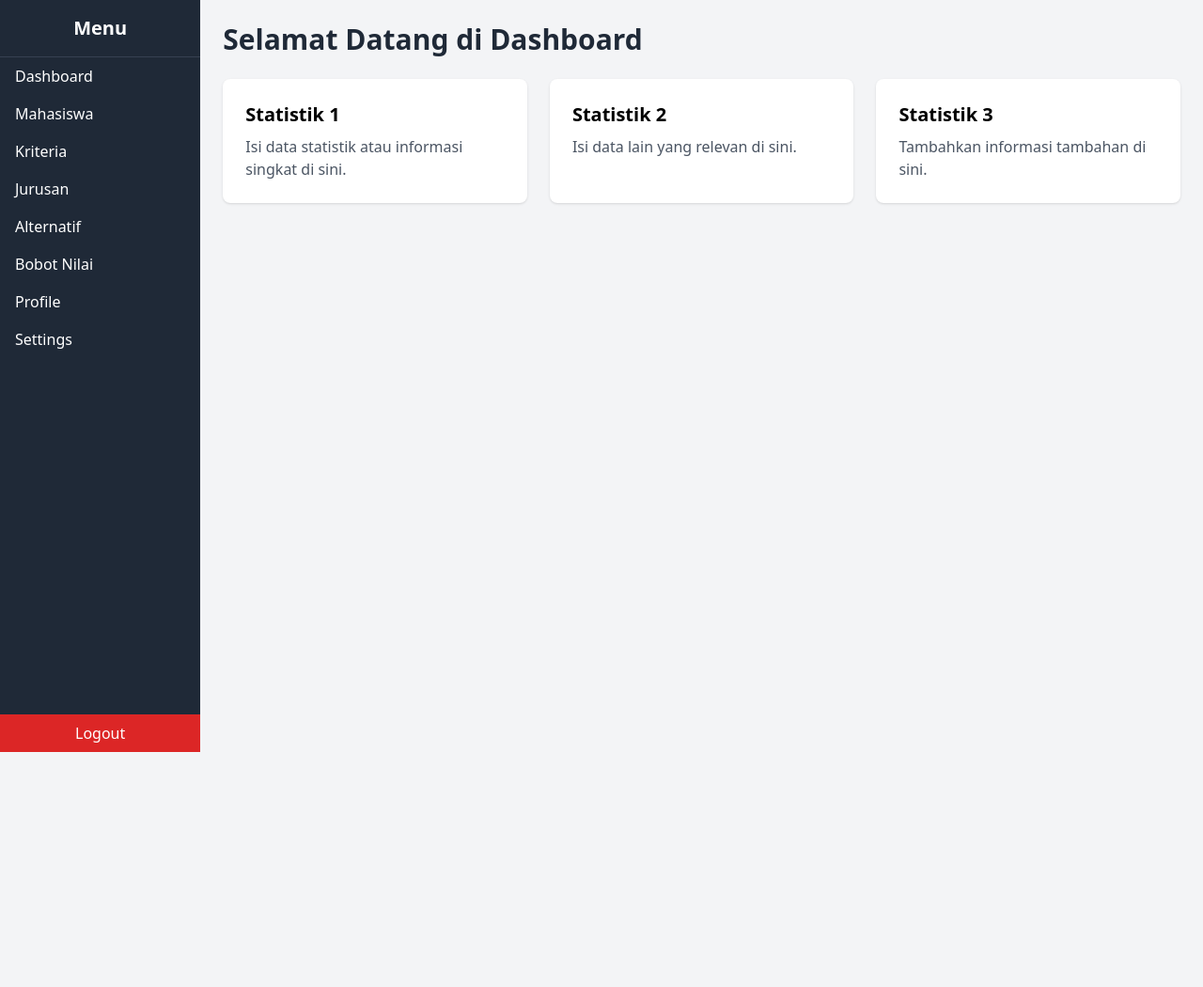
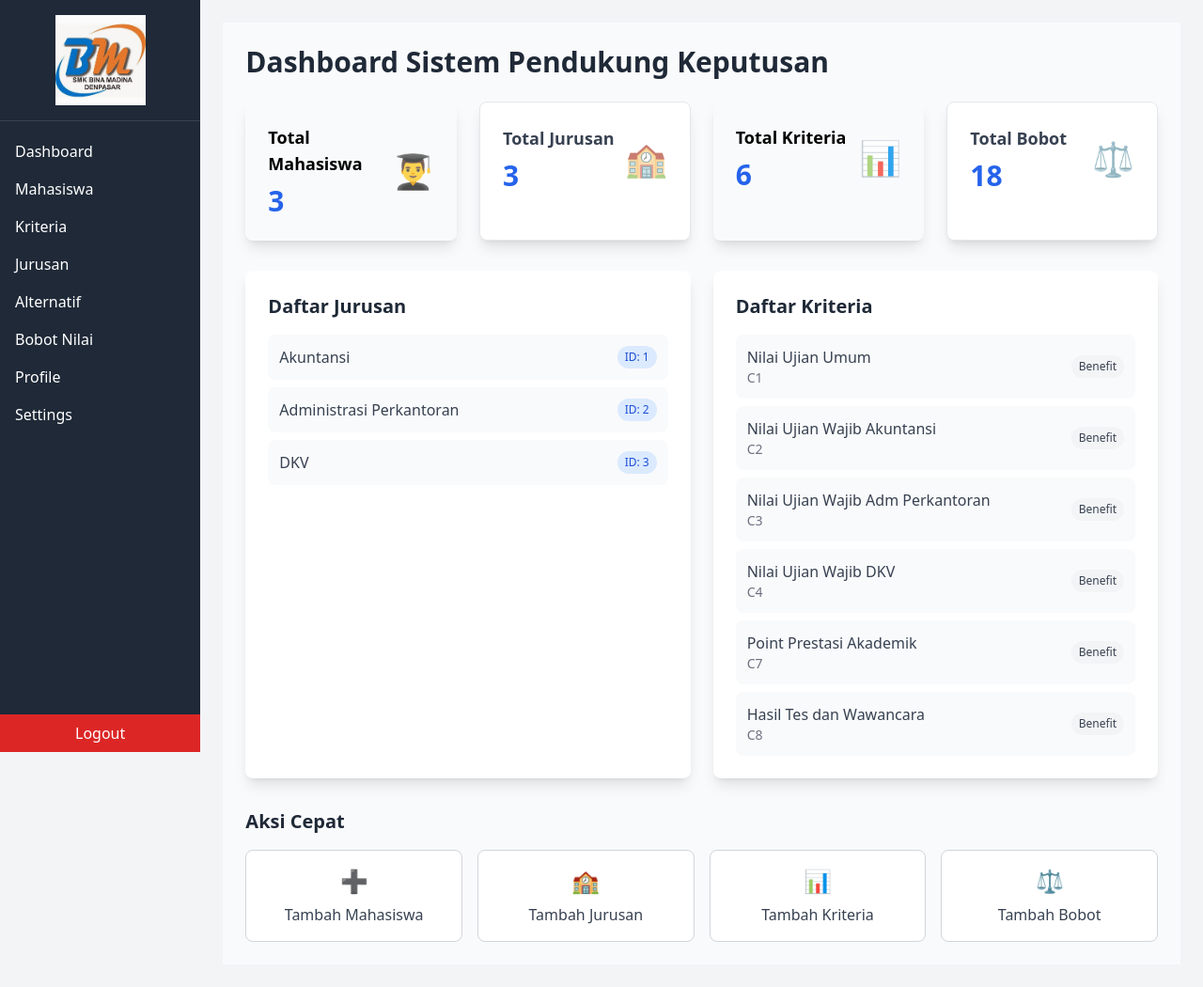
Before and after one commit to Nyomanpass/spkjurusan, a CodeIgniter app: page /spkjurusan/home in a window 1280 px wide. Shown: the whole page at 94% size. Before the commit the page ends 800 px from the top, so only its background shows below. Run offline with CodeIgniter, Linux system fonts and the light colour scheme; a user stored in the database is signed in; data comes from the database, SQL or seed files in the repository; some libraries are stand-ins or nearby versions.

Commit message:
perbaiki dashboard

```diff
--- a/application/controllers/Home.php
+++ b/application/controllers/Home.php
@@ -1,33 +1,53 @@
 <?php
-defined('BASEPATH') OR exit('No direct script access allowed');
+defined('BASEPATH') or exit('No direct script access allowed');
 
-class Home extends CI_Controller {
+class Home extends CI_Controller
+{
 
-    public function __construct(){
+    public function __construct()
+    {
         parent::__construct();
         $this->load->library('session');
         $this->load->helper('url');
 
+        $this->load->model('Mahasiswa_model');
+        $this->load->model('Jurusan_model');
+        $this->load->model('Kriteria_model');
+        $this->load->model('Bobot_model');
+
         // cek login
-        if(!$this->session->userdata('id_user')){
+        if (!$this->session->userdata('id_user')) {
             redirect('login');
         }
     }
 
-    public function index(){
+    public function index()
+    {
         $data['title'] = 'Dashboard';
+
+        // Statistik Utama
+        $data['total_mahasiswa'] = $this->Mahasiswa_model->count_all();
+        $data['total_jurusan'] = $this->Jurusan_model->count_all();
+        $data['total_kriteria'] = $this->Kriteria_model->count_all();
+        $data['total_bobot'] = $this->Bobot_model->count_all();
+
+        // Data untuk grafik atau informasi tambahan
+        $data['jurusan_list'] = $this->Jurusan_model->get_all();
+        $data['kriteria_list'] = $this->Kriteria_model->get_all();
+
+        // Statistik tambahan
+        $data['user_info'] = $this->session->userdata();
+
         $this->load->view('templates/header_dashboard', $data);
         $this->load->view('home', $data);
         $this->load->view('templates/footer_dashboard', $data);
     }
 
-    public function profile(){  // Profile
+    public function profile()
+    {  // Profile
         $data['title'] = 'Profile';
         $this->load->view('templates/header_dashboard', $data);
         $this->load->view('profile', $data);
         $this->load->view('templates/footer_dashboard', $data);
     }
-
-
-
 }
--- a/application/models/Bobot_model.php
+++ b/application/models/Bobot_model.php
@@ -46,4 +46,9 @@ class Bobot_model extends CI_Model
     {
         return $this->db->delete('bobot_jurusan', ['id_bobot' => $id]);
     }
+
+    public function count_all()
+    {
+        return $this->db->count_all('bobot_jurusan');
+    }
 }
--- a/application/models/Jurusan_model.php
+++ b/application/models/Jurusan_model.php
@@ -29,4 +29,9 @@ class Jurusan_model extends CI_Model
     {
         return $this->db->delete('jurusan', ['id_jurusan' => $id]);
     }
+
+    public function count_all()
+    {
+        return $this->db->count_all('jurusan');
+    }
 }
--- a/application/models/Kriteria_model.php
+++ b/application/models/Kriteria_model.php
@@ -26,4 +26,9 @@ class Kriteria_model extends CI_Model
     {
         return $this->db->delete('kriteria', ['id_kriteria' => $id]);
     }
+
+    public function count_all()
+    {
+        return $this->db->count_all('kriteria');
+    }
 }
--- a/application/models/Mahasiswa_model.php
+++ b/application/models/Mahasiswa_model.php
@@ -26,4 +26,9 @@ class Mahasiswa_model extends CI_Model
     {
         return $this->db->delete('mahasiswa', ['id_mahasiswa' => $id]);
     }
+
+    public function count_all()
+    {
+        return $this->db->count_all('mahasiswa');
+    }
 }
--- a/application/views/home.php
+++ b/application/views/home.php
@@ -1,16 +1,121 @@
-<h1 class="text-3xl font-bold mb-6 text-gray-800">Selamat Datang di Dashboard</h1>
+<div class="p-6 min-h-screen bg-gray-50">
+  <h1 class="text-3xl font-bold mb-6 text-gray-800">Dashboard Sistem Pendukung Keputusan</h1>
 
-<div class="grid grid-cols-1 md:grid-cols-3 gap-6">
-  <div class="bg-white shadow rounded-lg p-6">
-    <h2 class="text-xl font-semibold mb-2">Statistik 1</h2>
-    <p class="text-gray-600">Isi data statistik atau informasi singkat di sini.</p>
+  <!-- Statistik Cards -->
+  <div class="grid grid-cols-1 md:grid-cols-4 gap-6 mb-8">
+    <div class="shadow-lg rounded-lg p-6">
+      <div class="flex items-center">
+        <div class="flex-1">
+          <h2 class="text-lg font-semibold mb-2">Total Mahasiswa</h2>
+          <p class="text-3xl font-bold text-blue-600"><?= isset($total_mahasiswa) ? $total_mahasiswa : 0 ?></p>
+        </div>
+        <div class="text-4xl opacity-80">
+          👨‍🎓
+        </div>
+      </div>
+    </div>
+
+    <div class="bg-white border border-gray-200 shadow-lg rounded-lg p-6">
+      <div class="flex items-center">
+        <div class="flex-1">
+          <h2 class="text-lg font-semibold mb-2 text-gray-700">Total Jurusan</h2>
+          <p class="text-3xl font-bold text-blue-600"><?= isset($total_jurusan) ? $total_jurusan : 0 ?></p>
+        </div>
+        <div class="text-4xl opacity-60 text-gray-500">
+          🏫
+        </div>
+      </div>
+    </div>
+
+    <div class="shadow-lg rounded-lg p-6">
+      <div class="flex items-center">
+        <div class="flex-1">
+          <h2 class="text-lg font-semibold mb-2">Total Kriteria</h2>
+          <p class="text-3xl font-bold text-blue-600"><?= isset($total_kriteria) ? $total_kriteria : 0 ?></p>
+        </div>
+        <div class="text-4xl opacity-80">
+          📊
+        </div>
+      </div>
+    </div>
+
+    <div class="bg-white border border-gray-200 shadow-lg rounded-lg p-6">
+      <div class="flex items-center">
+        <div class="flex-1">
+          <h2 class="text-lg font-semibold mb-2 text-gray-700">Total Bobot</h2>
+          <p class="text-3xl font-bold text-blue-600"><?= isset($total_bobot) ? $total_bobot : 0 ?></p>
+        </div>
+        <div class="text-4xl opacity-60 text-gray-500">
+          ⚖️
+        </div>
+      </div>
+    </div>
   </div>
-  <div class="bg-white shadow rounded-lg p-6">
-    <h2 class="text-xl font-semibold mb-2">Statistik 2</h2>
-    <p class="text-gray-600">Isi data lain yang relevan di sini.</p>
+
+  <!-- Informasi Detail -->
+  <div class="grid grid-cols-1 lg:grid-cols-2 gap-6">
+    <!-- Daftar Jurusan -->
+    <div class="bg-white shadow-lg rounded-lg p-6">
+      <h3 class="text-xl font-semibold mb-4 text-gray-800">Daftar Jurusan</h3>
+      <?php if (isset($jurusan_list) && !empty($jurusan_list)): ?>
+        <div class="space-y-2">
+          <?php foreach ($jurusan_list as $index => $jurusan): ?>
+            <div class="flex items-center justify-between p-3 bg-gray-50 rounded-lg">
+              <span class="font-medium text-gray-700"><?= htmlspecialchars($jurusan->nama) ?></span>
+              <span class="bg-blue-100 text-blue-700 text-xs px-2 py-1 rounded-full">
+                ID: <?= $jurusan->id_jurusan ?>
+              </span>
+            </div>
+          <?php endforeach; ?>
+        </div>
+      <?php else: ?>
+        <p class="text-gray-500 text-center py-4">Belum ada data jurusan.</p>
+      <?php endif; ?>
+    </div>
+
+    <!-- Daftar Kriteria -->
+    <div class="bg-white shadow-lg rounded-lg p-6">
+      <h3 class="text-xl font-semibold mb-4 text-gray-800">Daftar Kriteria</h3>
+      <?php if (isset($kriteria_list) && !empty($kriteria_list)): ?>
+        <div class="space-y-2">
+          <?php foreach ($kriteria_list as $index => $kriteria): ?>
+            <div class="flex items-center justify-between p-3 bg-gray-50 rounded-lg">
+              <div>
+                <span class="font-medium text-gray-700"><?= htmlspecialchars($kriteria->nama) ?></span>
+                <span class="text-sm text-gray-500 block"><?= htmlspecialchars($kriteria->kode) ?></span>
+              </div>
+              <span class="bg-gray-100 text-gray-700 text-xs px-2 py-1 rounded-full">
+                <?= ucfirst($kriteria->sifat) ?>
+              </span>
+            </div>
+          <?php endforeach; ?>
+        </div>
+      <?php else: ?>
+        <p class="text-gray-500 text-center py-4">Belum ada data kriteria.</p>
+      <?php endif; ?>
+    </div>
   </div>
-  <div class="bg-white shadow rounded-lg p-6">
-    <h2 class="text-xl font-semibold mb-2">Statistik 3</h2>
-    <p class="text-gray-600">Tambahkan informasi tambahan di sini.</p>
+
+  <!-- Quick Actions -->
+  <div class="mt-8">
+    <h3 class="text-xl font-semibold mb-4 text-gray-800">Aksi Cepat</h3>
+    <div class="grid grid-cols-2 md:grid-cols-4 gap-4">
+      <a href="<?= base_url('mahasiswa/create') ?>" class="bg-white border border-gray-300 hover:bg-gray-50 text-gray-700 p-4 rounded-lg text-center transition duration-200">
+        <div class="text-2xl mb-2">➕</div>
+        <div class="font-medium">Tambah Mahasiswa</div>
+      </a>
+      <a href="<?= base_url('jurusan/create') ?>" class="bg-white border border-gray-300 hover:bg-gray-50 text-gray-700 p-4 rounded-lg text-center transition duration-200">
+        <div class="text-2xl mb-2">🏫</div>
+        <div class="font-medium">Tambah Jurusan</div>
+      </a>
+      <a href="<?= base_url('kriteria/tambah') ?>" class="bg-white border border-gray-300 hover:bg-gray-50 text-gray-700 p-4 rounded-lg text-center transition duration-200">
+        <div class="text-2xl mb-2">📊</div>
+        <div class="font-medium">Tambah Kriteria</div>
+      </a>
+      <a href="<?= base_url('bobot/create') ?>" class="bg-white border border-gray-300 hover:bg-gray-50 text-gray-700 p-4 rounded-lg text-center transition duration-200">
+        <div class="text-2xl mb-2">⚖️</div>
+        <div class="font-medium">Tambah Bobot</div>
+      </a>
+    </div>
   </div>
 </div>
--- a/application/views/templates/header_dashboard.php
+++ b/application/views/templates/header_dashboard.php
@@ -9,7 +9,7 @@
 </head>
 
 <body class="bg-gray-100">
-  <div class="flex min-h-screen">
+  <div class="flex min-h-screen justify-end">
 
     <!-- Mobile Menu Button -->
     <button id="mobile-menu-btn" class="md:hidden fixed top-4 left-4 bg-gray-800 text-white p-2 rounded">
@@ -19,9 +19,11 @@
     </button>
 
     <!-- Sidebar -->
-    <div id="sidebar" class="w-82 md:w-1/4 lg:w-1/6 h-screen sticky top-0 bg-gray-800 text-white flex-col md:flex fixed md:relative transform -translate-x-full md:translate-x-0 transition-transform duration-300 ease-in-out z-40">
-      <h2 class="text-center py-4 font-bold text-xl border-b border-gray-700">Menu</h2>
-      <nav class="flex-1">
+    <div id="sidebar" class="w-72 md:w-1/4 lg:w-1/6 h-screen fixed top-0 left-0 bg-gray-800 text-white flex-col md:flex transform -translate-x-full md:translate-x-0 transition-transform duration-300 ease-in-out z-40">
+      <div class="text-center py-4 font-bold text-xl border-b border-gray-700">
+        <img src="<?= base_url('assets/logo.jpg') ?>" alt="" class="mx-auto h-24">
+      </div>
+      <nav class="flex-1 mt-3">
         <a href="<?= base_url('home') ?>" class="block px-4 py-2 hover:bg-gray-700">Dashboard</a>
         <a href="<?= base_url('mahasiswa') ?>" class="block px-4 py-2 hover:bg-gray-700">Mahasiswa</a>
         <a href="<?= base_url('kriteria') ?>" class="block px-4 py-2 hover:bg-gray-700">Kriteria</a>
@@ -58,4 +60,4 @@
     </script>
 
     <!-- Content -->
-    <div class="md:flex-1 p-6 w-full md:w-3/4 lg:w-5/6">
+    <div class="p-6 w-full md:w-3/4 lg:w-5/6">
```
Also changed, not shown: application/views/bobot/index.php (+4 -3 lines), assets/logo.jpg (added).
